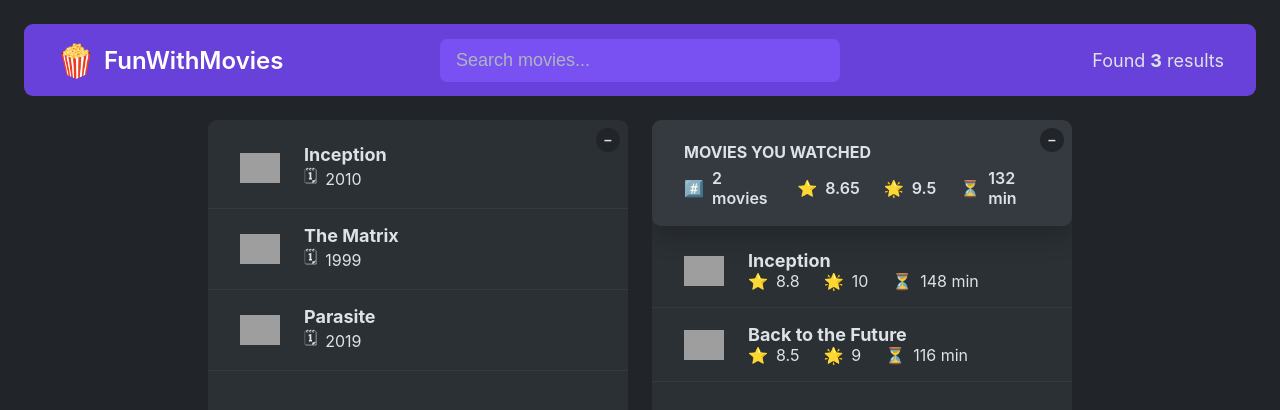
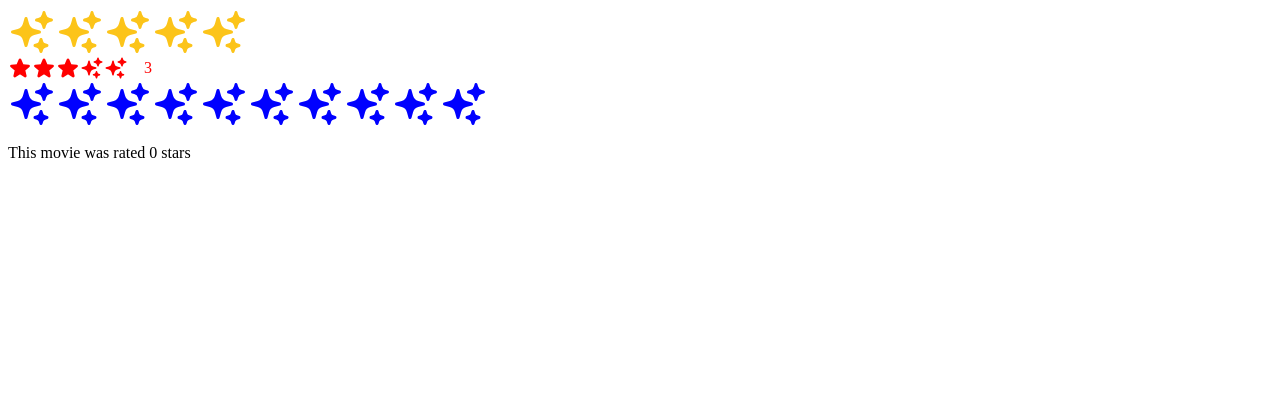
Before and after one commit to hamidreza8968/fun-with-movies, a React (Create React App) app: page / in a window 1280 px wide. Shown: the top 410 px of the page. Built offline with nearby package versions, Linux system fonts and the light colour scheme; grey boxes are pictures that could not be loaded.

Commit message:
creating "star rating" component and make it flexible and reusable.

```diff
--- a/src/App.js
+++ b/src/App.js
@@ -1,4 +1,5 @@
 import { useState } from "react";
+
 
 const tempMovieData = [
   {
@@ -56,6 +57,7 @@ const average = (arr) =>
 export default function App() {
 
   const [movies, setMovies] = useState(tempMovieData);
+  const [watched, setWatched] = useState(tempWatchedData);
 
   return (
       <>
@@ -65,11 +67,22 @@ export default function App() {
         </NavBar>
 
         <Main>
-          <ListBox>
+          {/*  <Box element={<MovieList movies={movies}/>}/>*/}
+          {/*  <Box element={*/}
+          {/*      <>*/}
+          {/*      <WatchedSummary watched={watched}/>*/}
+          {/*      <WatchedMoviesList watched={watched}/>*/}
+          {/*      </>*/}
+          {/*  }/>*/}
+
+
+          <Box>
             <MovieList movies={movies}/>
-          </ListBox>
-
-          <WatchedBox/>
+          </Box>
+          <Box>
+              <WatchedSummary watched={watched}/>
+              <WatchedMoviesList watched={watched}/>
+          </Box>
 
         </Main>
       </>
@@ -131,21 +144,22 @@ function Main({children}) {
 }
 
 
-function ListBox({children}) {
-  const [isOpen1, setIsOpen1] = useState(true);
+function Box({children}) {
+  const [isOpen, setIsOpen] = useState(true);
 
   return (
       <div className="box">
         <button
             className="btn-toggle"
-            onClick={() => setIsOpen1((open) => !open)}
+            onClick={() => setIsOpen((open) => !open)}
         >
-          {isOpen1 ? "–" : "+"}
+          {isOpen ? "–" : "+"}
         </button>
-        {isOpen1 && children}
+        {isOpen && children}
       </div>
   );
 }
+
 
 
 function MovieList({movies}) {
@@ -157,6 +171,7 @@ function MovieList({movies}) {
       </ul>
   );
 }
+
 
 function Movie({movie}) {
   return (
@@ -173,29 +188,6 @@ function Movie({movie}) {
   );
 }
 
-
-function WatchedBox({children}) {
-  const [watched, setWatched] = useState(tempWatchedData);
-  const [isOpen2, setIsOpen2] = useState(true);
-
-  return (
-      <div className="box">
-        <button
-            className="btn-toggle"
-            onClick={() => setIsOpen2((open) => !open)}
-        >
-          {isOpen2 ? "–" : "+"}
-        </button>
-        {isOpen2 && (
-            <>
-              <WatchedSummary watched={watched}/>
-
-              <WatchedMoviesList watched={watched}/>
-            </>
-        )}
-      </div>
-  );
-}
 
 
 function WatchedSummary({watched}) {
--- /dev/null
+++ b/src/StarRating.js
@@ -0,0 +1,98 @@
+import {useState} from "react";
+import PropType from "prop-types";
+
+const containerStyle = {
+    display: "flex",
+    alignItems: "center",
+    gap: "16px",
+};
+
+const starContainerStyle = {
+    display: "flex",
+};
+
+
+StarRating.prototype = {
+    maxRating: PropType.number,
+    defaultRating: PropType.number,
+    color: PropType.string,
+    size: PropType.number,
+    massage: PropType.array,
+    className:PropType.string,
+    onSetRating:PropType.func,
+
+};
+
+export default function StarRating({
+                                       maxRating = 5,
+                                       color = "#fcc419",
+                                       size = 48,
+                                       className = "",
+                                       message = [],
+                                       defaultRating = 0,
+                                       onSetRating,
+                                   }) {
+    const [rating, setRating] = useState(defaultRating);
+    const [tempRating, setTempRating] = useState(0);
+
+    const textStyle = {
+        lineHeight: "1",
+        margin: "0",
+        color,
+        fontSize: `${size / 1.5}px`,
+    };
+
+    // function handleRating(rating) {
+    //     setRating(rating);
+    //     onSetRating(rating);
+    // }
+
+
+    return (
+        <div style={containerStyle} className={className}>
+            <div style={starContainerStyle}>
+                {Array.from({length: maxRating}, (_, i) => <Star
+                    key={i}
+                    onRate={() => {
+                        setRating(i + 1);
+                        // onSetRating(rating);
+                    }}
+                    full={tempRating ? tempRating >= i + 1 : rating >= i + 1}
+                    onHoverIn={() => setTempRating(i + 1)}
+                    onHoverout={() => setTempRating(0)}
+                    color={color}
+                    size={size}
+                />)
+                }
+            </div>
+            <p style={textStyle}>{message.length === maxRating ? message[tempRating ? tempRating - 1 : rating - 1] : tempRating || rating || ""}</p>
+        </div>
+    );
+}
+
+
+function Star({onRate, full, onHoverIn, onHoverout, color, size}) {
+
+    const starStyle = {
+        height: `${size}px`,
+        width: `${size}px`,
+        display: "block",
+        cursor: "pointer",
+        color: {color}
+    };
+
+    return (
+        <span role="button" style={starStyle} onClick={onRate} onMouseEnter={onHoverIn} onMouseLeave={onHoverout}>
+            {full ? (<svg xmlns="http://www.w3.org/2000/svg" fill={color} viewBox="0 0 24 24" stroke-width="1.5"
+                          stroke={color} className="w-6 h-6">
+                <path stroke-linecap="round" stroke-linejoin="round"
+                      d="M11.48 3.499a.562.562 0 011.04 0l2.125 5.111a.563.563 0 00.475.345l5.518.442c.499.04.701.663.321.988l-4.204 3.602a.563.563 0 00-.182.557l1.285 5.385a.562.562 0 01-.84.61l-4.725-2.885a.563.563 0 00-.586 0L6.982 20.54a.562.562 0 01-.84-.61l1.285-5.386a.562.562 0 00-.182-.557l-4.204-3.602a.563.563 0 01.321-.988l5.518-.442a.563.563 0 00.475-.345L11.48 3.5z"/>
+            </svg>) : (<svg xmlns="http://www.w3.org/2000/svg" fill={color} viewBox="0 0 24 24" stroke-width="1.5"
+                            stroke={color} className="w-6 h-6">
+                    <path stroke-linecap="round" stroke-linejoin="round"
+                          d="M9.813 15.904L9 18.75l-.813-2.846a4.5 4.5 0 00-3.09-3.09L2.25 12l2.846-.813a4.5 4.5 0 003.09-3.09L9 5.25l.813 2.846a4.5 4.5 0 003.09 3.09L15.75 12l-2.846.813a4.5 4.5 0 00-3.09 3.09zM18.259 8.715L18 9.75l-.259-1.035a3.375 3.375 0 00-2.455-2.456L14.25 6l1.036-.259a3.375 3.375 0 002.455-2.456L18 2.25l.259 1.035a3.375 3.375 0 002.456 2.456L21.75 6l-1.035.259a3.375 3.375 0 00-2.456 2.456zM16.894 20.567L16.5 21.75l-.394-1.183a2.25 2.25 0 00-1.423-1.423L13.5 18.75l1.183-.394a2.25 2.25 0 001.423-1.423l.394-1.183.394 1.183a2.25 2.25 0 001.423 1.423l1.183.394-1.183.394a2.25 2.25 0 00-1.423 1.423z"/>
+                </svg>
+            )}
+        </span>
+    )
+}
--- a/src/index.js
+++ b/src/index.js
@@ -1,11 +1,27 @@
-import React from 'react';
+import React, {useState} from 'react';
 import ReactDOM from 'react-dom/client';
-import './index.css';
-import App from './App';
+// import './index.css';
+// import App from './App';
+import StarRating from "./StarRating";
+
+
+function Test() {
+    const [movieRating , setMovieRating] = useState(0);
+
+    return (
+        <div>
+        <StarRating color="blue" maxRating={10} onSetRating={setMovieRating}/>
+        <p>This movie was rated {movieRating} stars</p>
+        </div>
+    );
+}
 
 const root = ReactDOM.createRoot(document.getElementById('root'));
 root.render(
   <React.StrictMode>
-    <App />
+    {/*<App />*/}
+    <StarRating maxRating={5} message={["Awful" , "Bad" , "Okay" , "Good" , "Amazing"]} />
+    <StarRating size={24} color="red" className="test" defaultRating={3}/>
+    <Test/>
   </React.StrictMode>
 );
```
